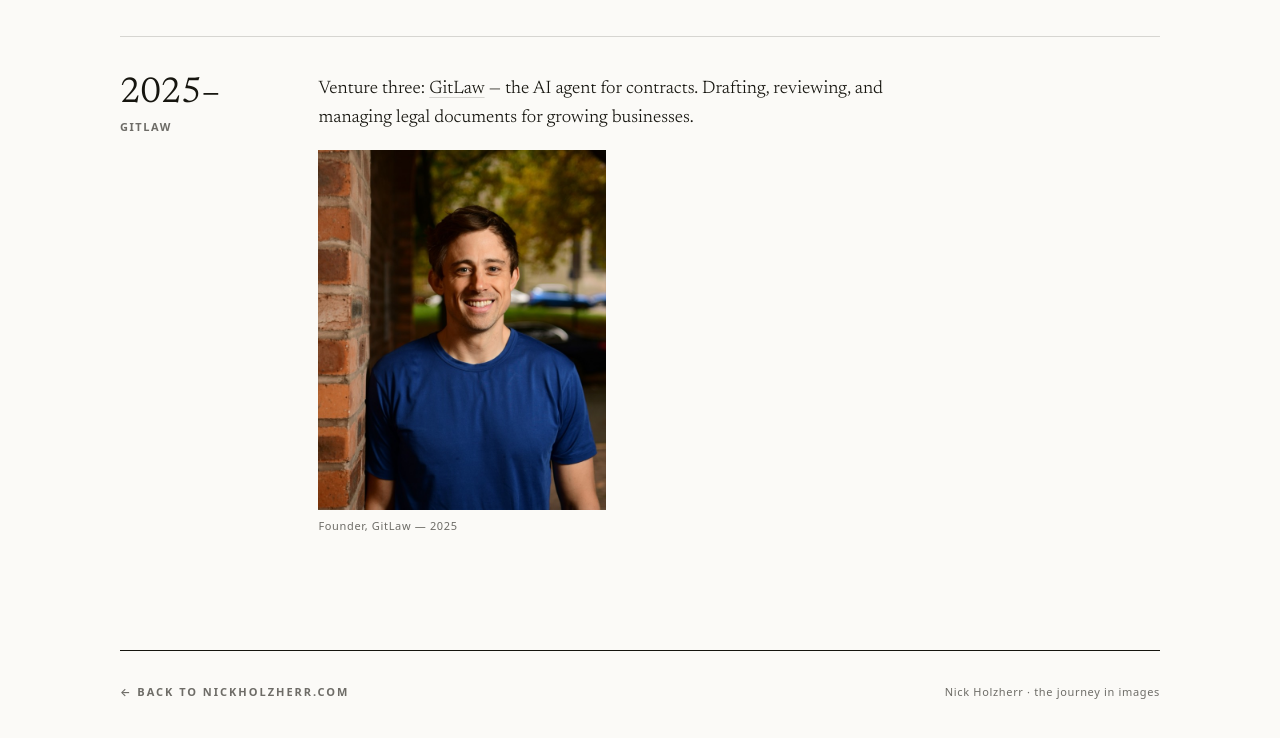
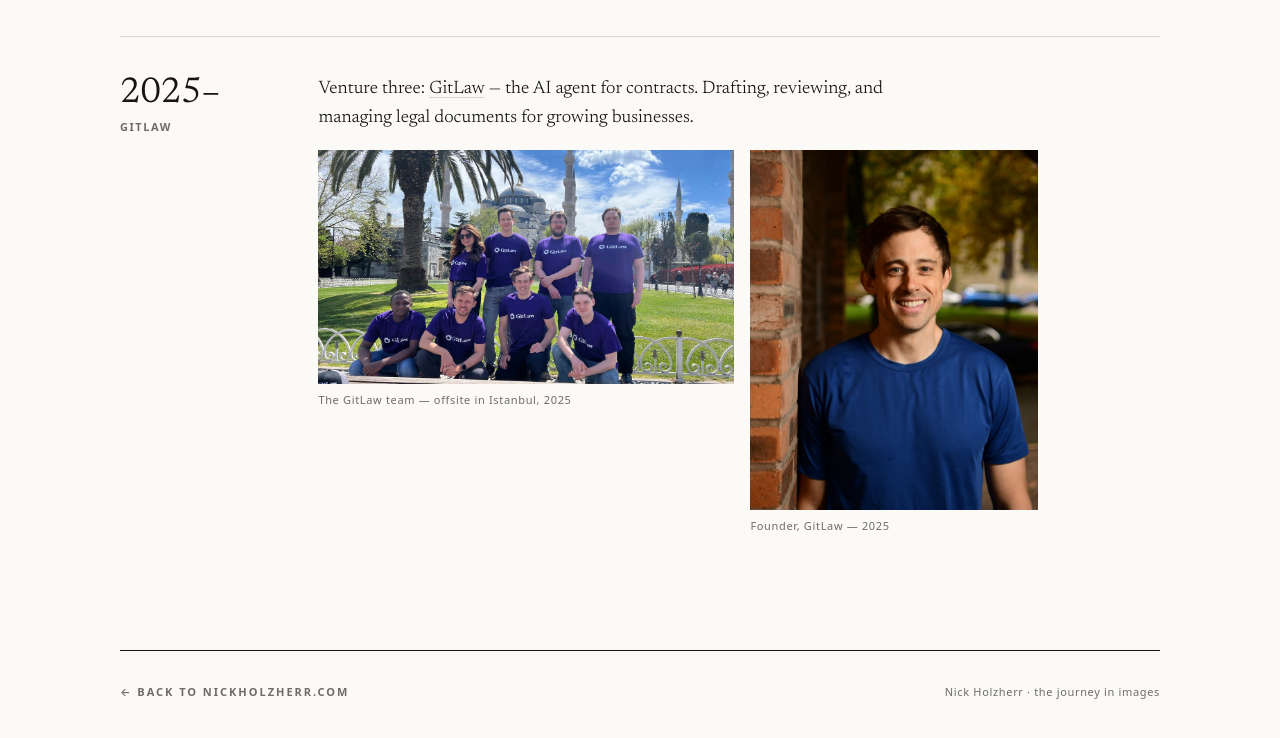
Before and after one commit to Holzherr/nickholzherr.com, a plain HTML site: page journey.html in a window 1280 px wide. Shown: the part 6345-7083 px from the top of the page. Drawn offline with Linux system fonts and the light colour scheme.

Commit message:
feat: GitLaw team photo (Istanbul offsite) in journey

```diff
--- a/journey.html
+++ b/journey.html
@@ -232,6 +232,7 @@
     <div class="era-body">
       <p>Venture three: <a href="https://git.law">GitLaw</a> — the AI agent for contracts. Drafting, reviewing, and managing legal documents for growing businesses.</p>
       <div class="era-imgs">
+        <figure><img src="img/journey/gitlaw-team-istanbul.jpg" alt="The GitLaw team in matching shirts in front of the Blue Mosque, Istanbul"><figcaption>The GitLaw team — offsite in Istanbul, 2025</figcaption></figure>
         <figure class="tall"><img src="img/journey/gitlaw-2025.jpg" alt="Nick Holzherr, founder of GitLaw"><figcaption>Founder, GitLaw — 2025</figcaption></figure>
       </div>
     </div>
```
Also changed, not shown: img/journey/gitlaw-team-istanbul.jpg (added).
